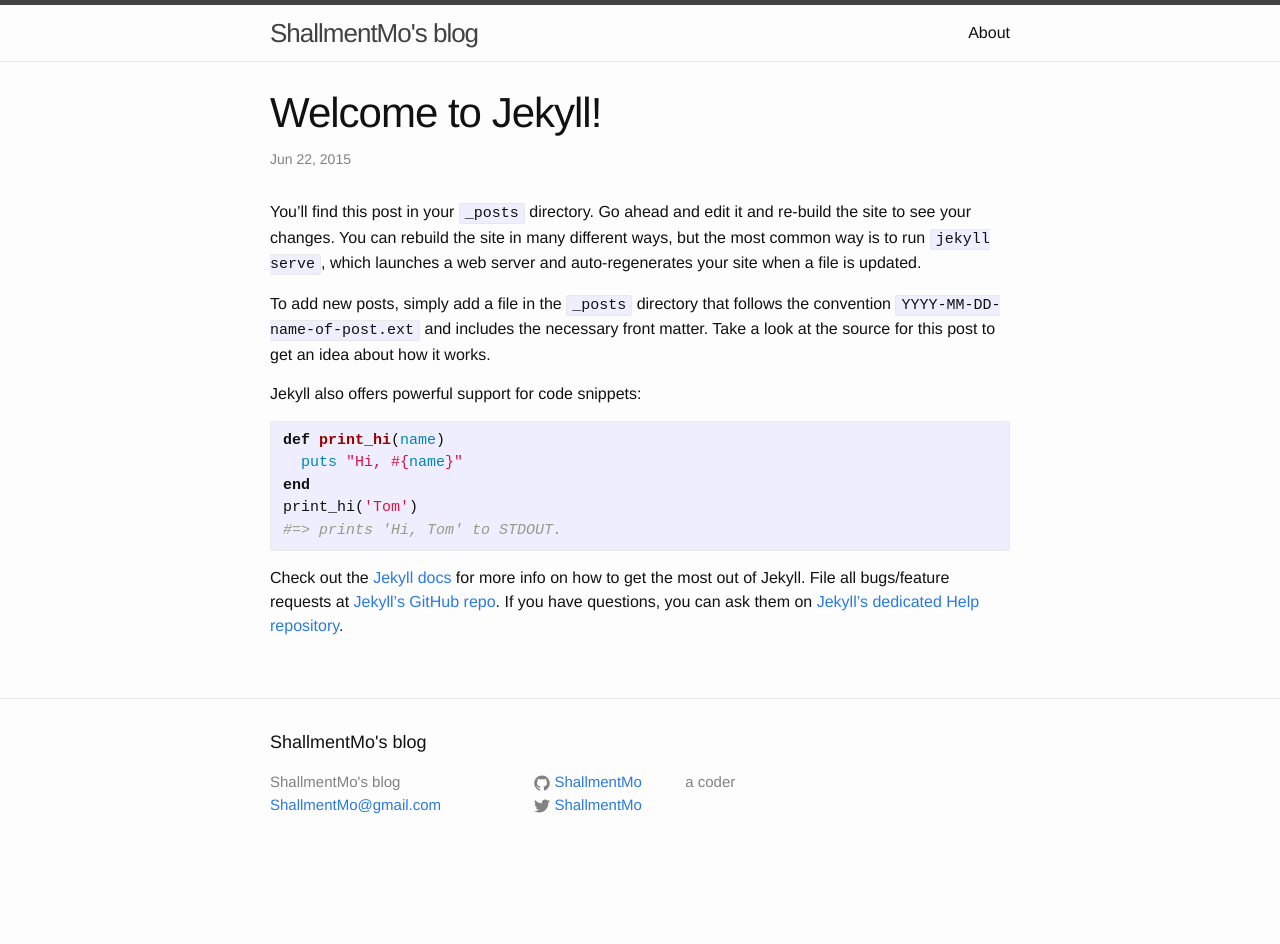
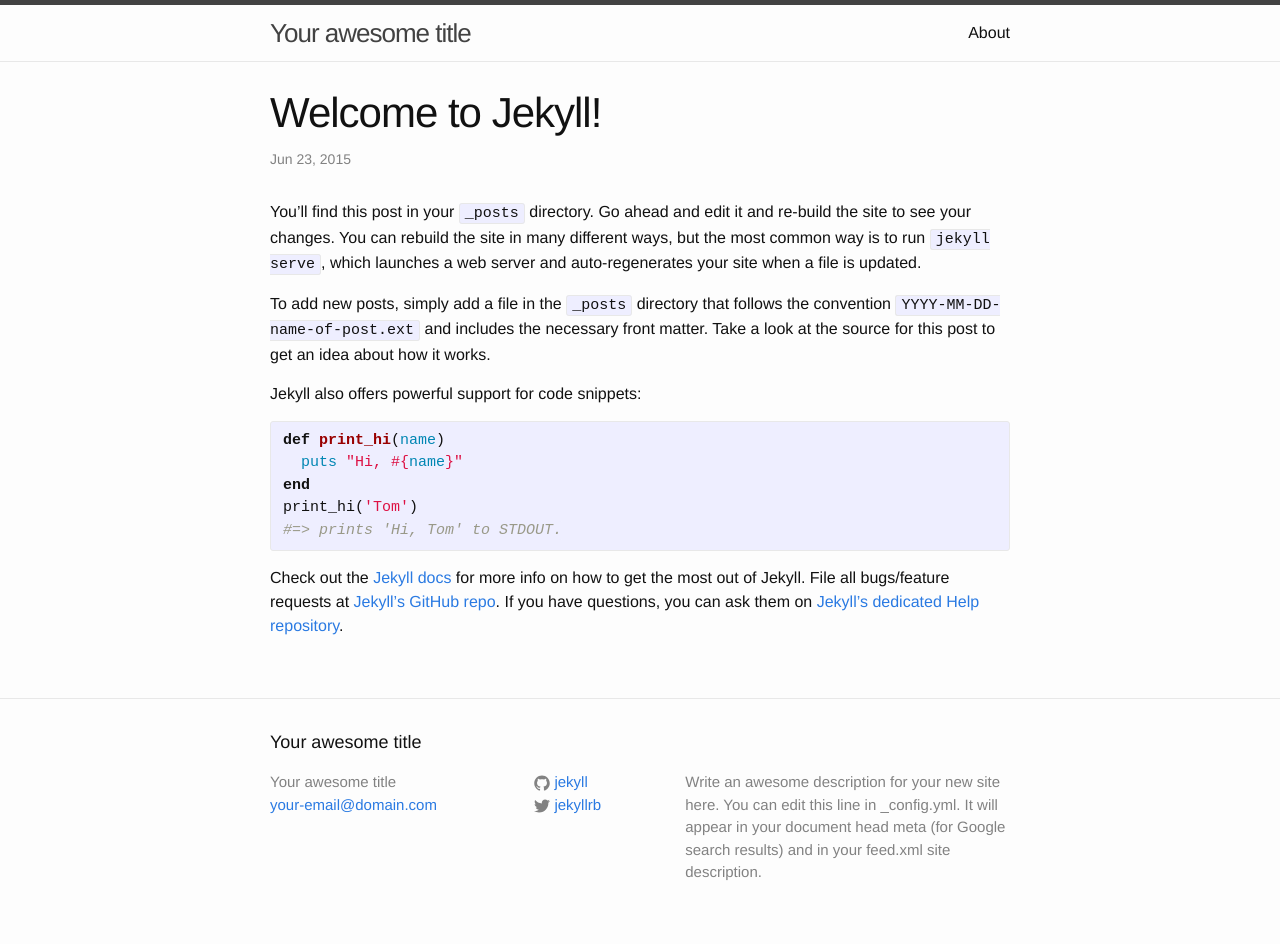
Before and after one commit to ShallmentMo/shallmentmo.github.com, a Jekyll site: the page built from _posts/2015-06-23-welcome-to-jekyll.markdown, in a window 1280 px wide. Built offline with Jekyll 4.4.1, drawn with Linux system fonts in a browser that asks for light colours; before the commit the page ends 900 px from its top, so only the background shows below that.

Commit message:
init jekyll

```diff
--- a/_config.yml
+++ b/_config.yml
@@ -1,12 +1,14 @@
 # Site settings
-title: ShallmentMo's blog
-email: ShallmentMo@gmail.com
+title: Your awesome title
+email: your-email@domain.com
 description: > # this means to ignore newlines until "baseurl:"
-  a coder
+  Write an awesome description for your new site here. You can edit this
+  line in _config.yml. It will appear in your document head meta (for
+  Google search results) and in your feed.xml site description.
 baseurl: "" # the subpath of your site, e.g. /blog/
-url: "http://shallmentmo.github.io" # the base hostname & protocol for your site
-twitter_username: ShallmentMo
-github_username:  ShallmentMo
+url: "http://yourdomain.com" # the base hostname & protocol for your site
+twitter_username: jekyllrb
+github_username:  jekyll
 
 # Build settings
 markdown: kramdown
--- a/_posts/2015-06-22-welcome-to-jekyll.markdown
+++ b/_posts/2015-06-23-welcome-to-jekyll.markdown
@@ -1,7 +1,7 @@
 ---
 layout: post
 title:  "Welcome to Jekyll!"
-date:   2015-06-22 13:41:59
+date:   2015-06-23 21:09:43
 categories: jekyll update
 ---
 You’ll find this post in your `_posts` directory. Go ahead and edit it and re-build the site to see your changes. You can rebuild the site in many different ways, but the most common way is to run `jekyll serve`, which launches a web server and auto-regenerates your site when a file is updated.
```
Also changed, not shown: index.html (+17 -54 lines), params.json (deleted, +0 -1 lines).
